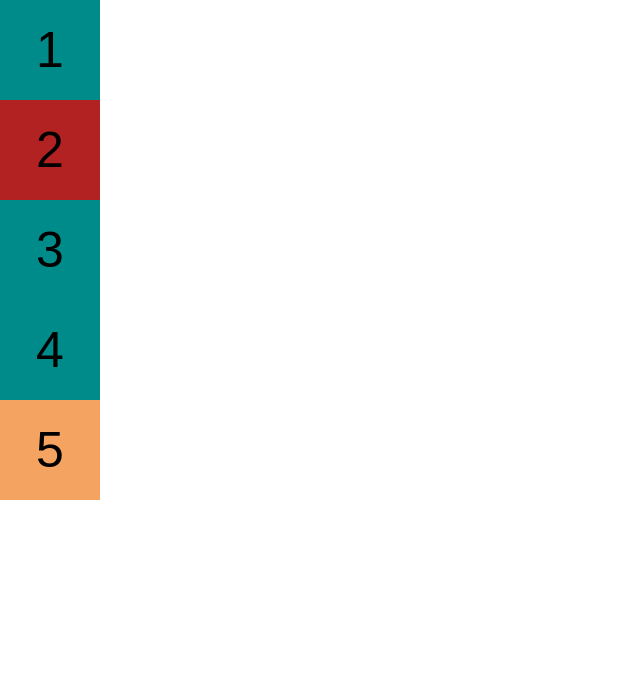
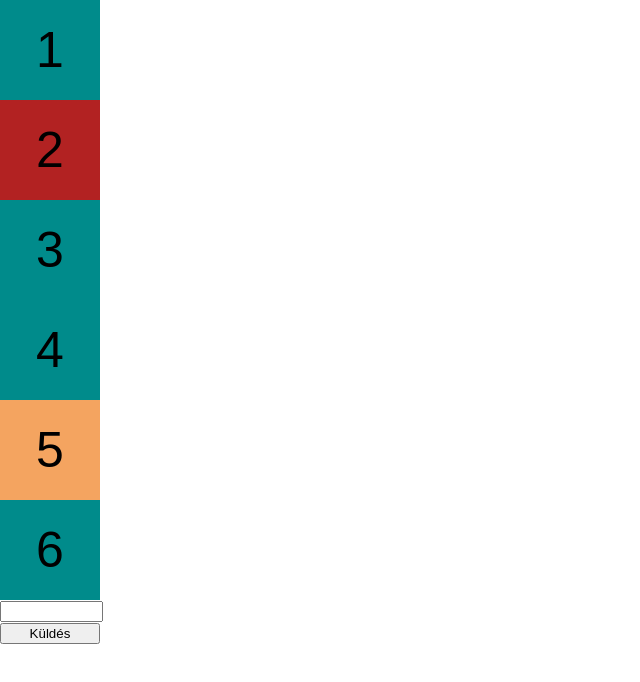
Before and after one commit to lalee01/React-practice, a React (Create React App) app: page / in a window 1280 px wide. Shown: the top 682 px of the page, without its empty margins (0-640 px from the left). Built offline with nearby package versions, Linux system fonts and the light colour scheme.

Commit message:
6 update

```diff
--- a/src/App.js
+++ b/src/App.js
@@ -5,6 +5,7 @@ import Second from './components/Second/Second'
 import Third from './components/Third/Third'
 import Fourth from './components/Fourth/Fourth'
 import Fifth from './components/Fifth/Fifth'
+import Sixth from './components/Sixth/Sixth'
 
 const App = () => {
   const [isRounded, setIsRounded] = useState(false)
@@ -15,6 +16,7 @@ const App = () => {
       <Third isRounded={isRounded} />
       <Fourth />
       <Fifth isRounded={isRounded} setIsRounded={setIsRounded}/>
+      <Sixth isRounded={isRounded} />
     </div>
   );
 }
--- /dev/null
+++ b/src/components/Sixth/Sixth.js
@@ -0,0 +1,31 @@
+import React , {useState} from 'react';
+
+const Sixth =({isRounded}) => {
+    const number = ''
+
+    const [newNumber , setStateNumber] = useState(6)
+        const numberChange = (number) => {
+            console.log(number)
+            setStateNumber(number)
+        }
+
+    const onChangeHandler = (event) =>{
+        const number = event.target.value
+        numberChange(number)
+
+    }
+    return (
+        <div className="box" style = { isRounded ? {borderRadius: '50%'} : {}}>
+            <span className='text'>
+                       {newNumber}
+            </span>
+            <form id="box-6">
+            <input className="w-95" type="number" name="boxNumber" onChange={onChangeHandler}/>
+            <button className="w-100" type="submit" onSubmit={numberChange}>Küldés</button>
+                </form>
+        </div>
+    );
+}
+
+
+export default Sixth
```
